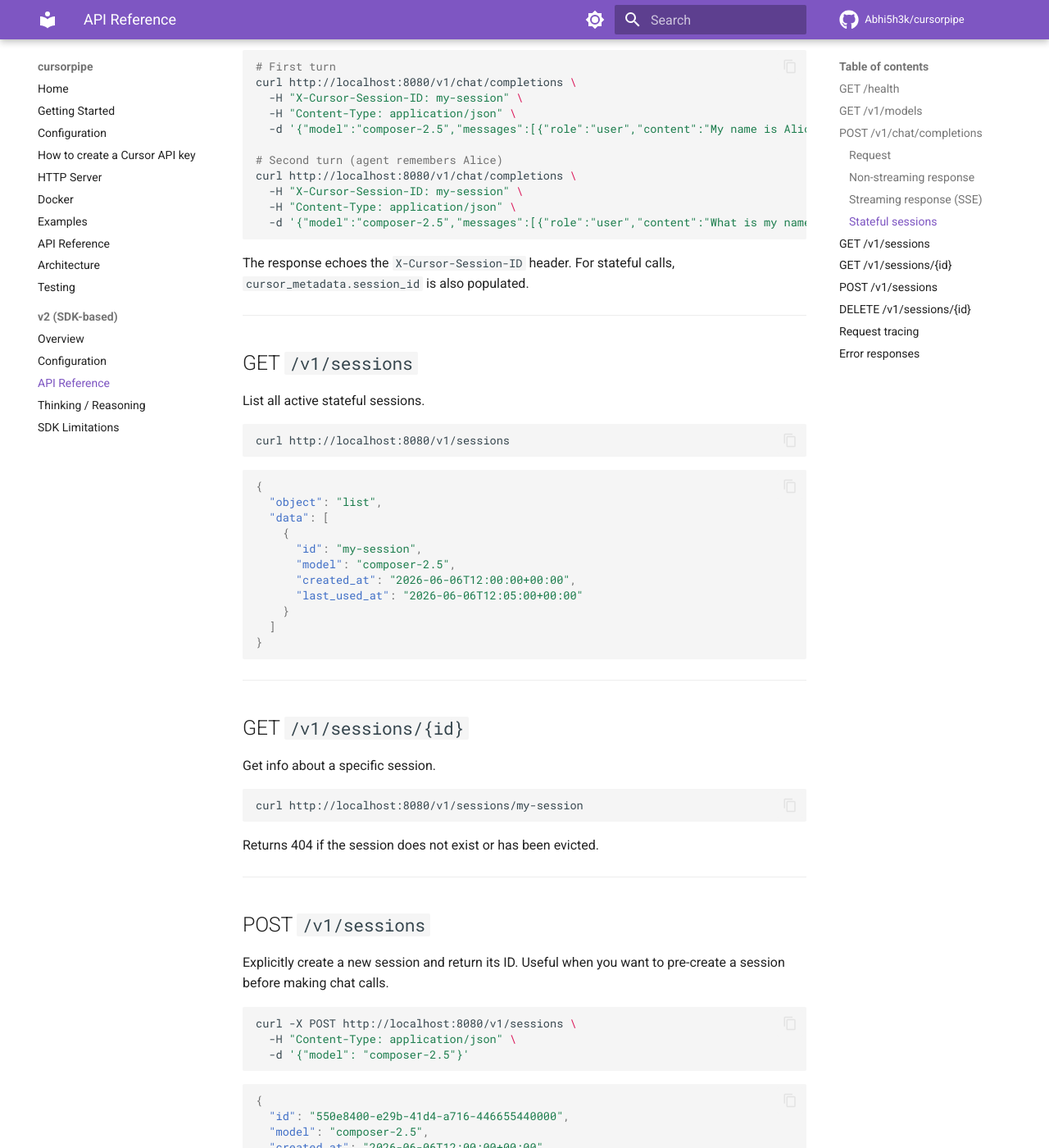
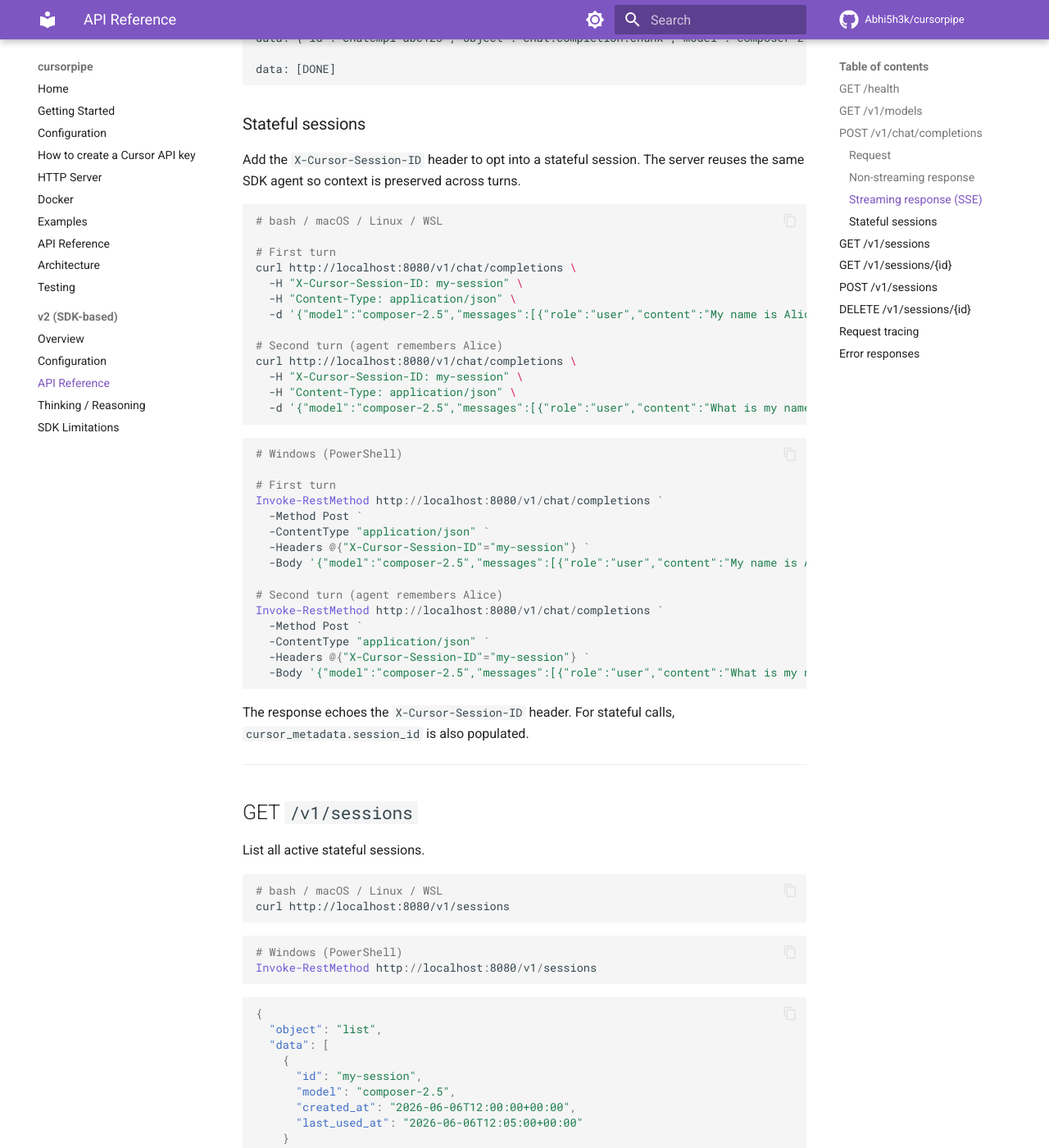
Before and after one commit to Abhi5h3k/cursorpipe, an MkDocs documentation site: the page built from docs/v2/api.md, in a window 1280 px wide and 1400 px high, scrolled down 2510 px. Shown: the whole window at 82% size. Built offline with MkDocs 1.6.1 and Material for MkDocs 9.7.7, drawn with Linux system fonts in a browser that asks for light colours; comment, search, counter and statistics services are not loaded; some of the changed text lies outside the part shown.

Commit message:
docs: add PowerShell variants for all shell commands across README and docs

````diff
--- a/docs/v2/api.md
+++ b/docs/v2/api.md
@@ -9,7 +9,13 @@ All endpoints follow the OpenAI API specification where applicable. Unknown Open
 Health check. Always public (no auth required).
 
 ```bash
+# bash / macOS / Linux / WSL
 curl http://localhost:8080/health
+```
+
+```powershell
+# Windows (PowerShell)
+Invoke-RestMethod http://localhost:8080/health
 ```
 
 **200 OK — bridge connected:**
@@ -31,7 +37,13 @@ Use this endpoint for Docker/Kubernetes health checks and readiness probes.
 List available models. Returns the configured default model if the SDK model list call fails.
 
 ```bash
+# bash / macOS / Linux / WSL
 curl http://localhost:8080/v1/models
+```
+
+```powershell
+# Windows (PowerShell)
+Invoke-RestMethod http://localhost:8080/v1/models
 ```
 
 ```json
@@ -113,6 +125,8 @@ data: [DONE]
 Add the `X-Cursor-Session-ID` header to opt into a stateful session. The server reuses the same SDK agent so context is preserved across turns.
 
 ```bash
+# bash / macOS / Linux / WSL
+
 # First turn
 curl http://localhost:8080/v1/chat/completions \
   -H "X-Cursor-Session-ID: my-session" \
@@ -126,6 +140,24 @@ curl http://localhost:8080/v1/chat/completions \
   -d '{"model":"composer-2.5","messages":[{"role":"user","content":"What is my name?"}]}'
 ```
 
+```powershell
+# Windows (PowerShell)
+
+# First turn
+Invoke-RestMethod http://localhost:8080/v1/chat/completions `
+  -Method Post `
+  -ContentType "application/json" `
+  -Headers @{"X-Cursor-Session-ID"="my-session"} `
+  -Body '{"model":"composer-2.5","messages":[{"role":"user","content":"My name is Alice."}]}'
+
+# Second turn (agent remembers Alice)
+Invoke-RestMethod http://localhost:8080/v1/chat/completions `
+  -Method Post `
+  -ContentType "application/json" `
+  -Headers @{"X-Cursor-Session-ID"="my-session"} `
+  -Body '{"model":"composer-2.5","messages":[{"role":"user","content":"What is my name?"}]}'
+```
+
 The response echoes the `X-Cursor-Session-ID` header. For stateful calls, `cursor_metadata.session_id` is also populated.
 
 ---
@@ -135,7 +167,13 @@ The response echoes the `X-Cursor-Session-ID` header. For stateful calls, `curso
 List all active stateful sessions.
 
 ```bash
+# bash / macOS / Linux / WSL
 curl http://localhost:8080/v1/sessions
+```
+
+```powershell
+# Windows (PowerShell)
+Invoke-RestMethod http://localhost:8080/v1/sessions
 ```
 
 ```json
@@ -159,7 +197,13 @@ curl http://localhost:8080/v1/sessions
 Get info about a specific session.
 
 ```bash
+# bash / macOS / Linux / WSL
 curl http://localhost:8080/v1/sessions/my-session
+```
+
+```powershell
+# Windows (PowerShell)
+Invoke-RestMethod http://localhost:8080/v1/sessions/my-session
 ```
 
 Returns 404 if the session does not exist or has been evicted.
@@ -171,9 +215,18 @@ Returns 404 if the session does not exist or has been evicted.
 Explicitly create a new session and return its ID. Useful when you want to pre-create a session before making chat calls.
 
 ```bash
+# bash / macOS / Linux / WSL
 curl -X POST http://localhost:8080/v1/sessions \
   -H "Content-Type: application/json" \
-  -d '{"model": "composer-2.5"}'
+  -d '{"model":"composer-2.5"}'
+```
+
+```powershell
+# Windows (PowerShell)
+Invoke-RestMethod http://localhost:8080/v1/sessions `
+  -Method Post `
+  -ContentType "application/json" `
+  -Body '{"model":"composer-2.5"}'
 ```
 
 ```json
@@ -192,7 +245,13 @@ curl -X POST http://localhost:8080/v1/sessions \
 Close and evict a session immediately (regardless of TTL).
 
 ```bash
+# bash / macOS / Linux / WSL
 curl -X DELETE http://localhost:8080/v1/sessions/my-session
+```
+
+```powershell
+# Windows (PowerShell)
+Invoke-RestMethod http://localhost:8080/v1/sessions/my-session -Method Delete
 ```
 
 ```json
@@ -208,9 +267,20 @@ Returns 404 if the session does not exist.
 Every response includes an `X-Request-ID` header. Provide your own to correlate logs:
 
 ```bash
+# bash / macOS / Linux / WSL
 curl http://localhost:8080/v1/chat/completions \
   -H "X-Request-ID: my-trace-abc-123" \
-  ...
+  -H "Content-Type: application/json" \
+  -d '{"model":"composer-2.5","messages":[{"role":"user","content":"Hello!"}]}'
+```
+
+```powershell
+# Windows (PowerShell)
+Invoke-RestMethod http://localhost:8080/v1/chat/completions `
+  -Method Post `
+  -ContentType "application/json" `
+  -Headers @{"X-Request-ID"="my-trace-abc-123"} `
+  -Body '{"model":"composer-2.5","messages":[{"role":"user","content":"Hello!"}]}'
 ```
 
 The server echoes it back unchanged. If absent, a UUID is generated.
````
Also changed, not shown: README.md (+19 -4 lines), docs/v2/index.md (+32 -8 lines), v2/README.md (+114 -21 lines).
